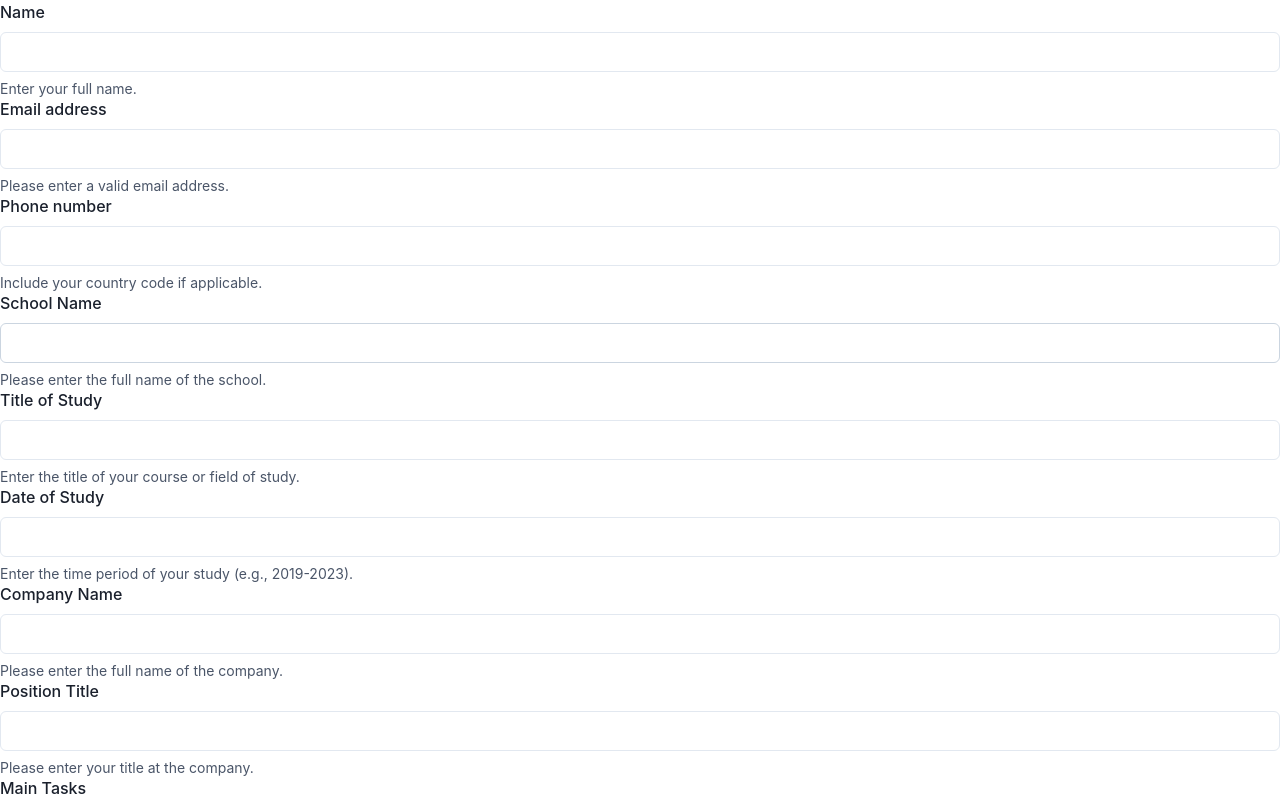
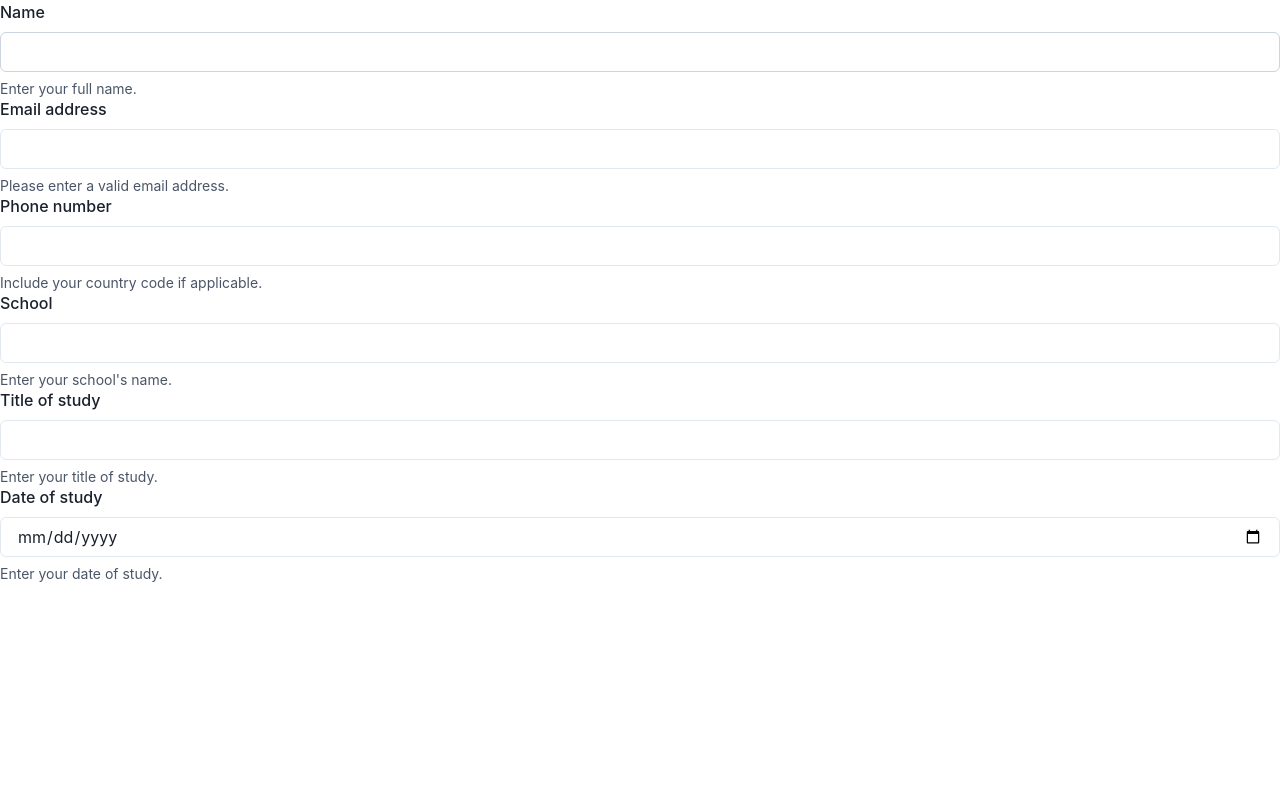
Before and after one commit to ForkEyeee/cv-application, a React (Vite) app: page / in a window 1280 px wide. Shown: the top 800 px of the page. Built offline with nearby package versions, Linux system fonts and the light colour scheme.

Commit message:
refactored controlled elements

```diff
--- a/src/App.jsx
+++ b/src/App.jsx
@@ -8,18 +8,35 @@ import RenderCV from "./components/RenderCV";
 
 function App() {
   const [experience, setExperience] = useState([]);
-  const [name, setName] = useState("");
+  const [personalInfo, setPersonalInfo] = useState({
+    name: "",
+    email: "",
+    phone: "",
+  });
+  const [education, setEducation] = useState({
+    school: "",
+    studyTitle: "",
+    studyDate: "",
+  });
 
   function handleAddExperience() {
     setExperience(experience.concat(<Experience />));
   }
   return (
-    <div>
-      <PersonalInformation name={name} setName={setName} />
-      <Education />
-      <Experience handleAddExperience={handleAddExperience} />
-      {experience}
-      <Button colorScheme="blue">Change</Button> <RenderCV name={name} />
+    <div className="flex">
+      <div className="flex-1">
+        <PersonalInformation
+          personalInfo={personalInfo}
+          setPersonalInfo={setPersonalInfo}
+        />
+        <Education education={education} setEducation={setEducation} />
+        {/* <Experience handleAddExperience={handleAddExperience} />
+        {experience}
+        <Button colorScheme="blue">Change</Button> */}
+      </div>
+      <div>
+        <RenderCV />
+      </div>
     </div>
   );
 }
--- a/src/components/Education.jsx
+++ b/src/components/Education.jsx
@@ -6,45 +6,41 @@ import {
   FormHelperText,
 } from "@chakra-ui/react";
 
-function Education() {
-  const [schoolName, setSchoolName] = useState("");
-  const [studyTitle, setStudyTitle] = useState("");
-  const [studyDate, setStudyDate] = useState("");
-
+function Education({ education, setEducation }) {
   return (
     <div>
       <FormControl>
-        <FormLabel>School Name</FormLabel>
+        <FormLabel>School</FormLabel>
         <Input
-          onChange={e => setSchoolName(e.target.value)}
-          value={schoolName}
+          onChange={e => setEducation({ ...education, school: e.target.value })}
+          value={education.school}
           type="text"
         />
-        <FormHelperText>
-          Please enter the full name of the school.
-        </FormHelperText>
+        <FormHelperText>Enter your school's name.</FormHelperText>
       </FormControl>
+
       <FormControl>
-        <FormLabel>Title of Study</FormLabel>
+        <FormLabel>Title of study</FormLabel>
         <Input
-          onChange={e => setStudyTitle(e.target.value)}
-          value={studyTitle}
+          onChange={e =>
+            setEducation({ ...education, studyTitle: e.target.value })
+          }
+          value={education.studyTitle}
           type="text"
         />
-        <FormHelperText>
-          Enter the title of your course or field of study.
-        </FormHelperText>
+        <FormHelperText>Enter your title of study.</FormHelperText>
       </FormControl>
+
       <FormControl>
-        <FormLabel>Date of Study</FormLabel>
+        <FormLabel>Date of study</FormLabel>
         <Input
-          onChange={e => setStudyDate(e.target.value)}
-          value={studyDate}
-          type="text"
+          onChange={e =>
+            setEducation({ ...education, studyDate: e.target.value })
+          }
+          value={education.studyDate}
+          type="date"
         />
-        <FormHelperText>
-          Enter the time period of your study (e.g., 2019-2023).
-        </FormHelperText>
+        <FormHelperText>Enter your date of study.</FormHelperText>
       </FormControl>
     </div>
   );
--- a/src/components/PersonalInformation.jsx
+++ b/src/components/PersonalInformation.jsx
@@ -6,35 +6,41 @@ import {
   FormErrorMessage,
   FormHelperText,
 } from "@chakra-ui/react";
-function PersonalInformation({ name, setName }) {
-  const [email, setEmail] = useState("");
-  const [phone, setPhone] = useState("");
+function PersonalInformation({ personalInfo, setPersonalInfo }) {
   return (
     <div>
       <FormControl>
         <FormLabel>Name</FormLabel>
         <Input
-          onChange={e => setName(e.target.value)}
-          value={name}
+          onChange={e =>
+            setPersonalInfo({ ...personalInfo, name: e.target.value })
+          }
+          value={personalInfo.name}
           type="text"
         />
         <FormHelperText>Enter your full name.</FormHelperText>
       </FormControl>
+
       <FormControl>
         <FormLabel>Email address</FormLabel>
         <Input
-          onChange={e => setEmail(e.target.value)}
-          value={email}
+          onChange={e =>
+            setPersonalInfo({ ...personalInfo, email: e.target.value })
+          }
+          value={personalInfo.email}
           type="email"
         />
         <FormHelperText>Please enter a valid email address.</FormHelperText>
       </FormControl>
+
       <FormControl>
         <FormLabel>Phone number</FormLabel>
         <Input
-          onChange={e => setPhone(e.target.value)}
-          value={phone}
-          type="number"
+          onChange={e =>
+            setPersonalInfo({ ...personalInfo, phone: e.target.value })
+          }
+          value={personalInfo.phone}
+          type="text"
         />
         <FormHelperText>
           Include your country code if applicable.
--- a/src/components/RenderCV.jsx
+++ b/src/components/RenderCV.jsx
@@ -1,5 +1,11 @@
-function RenderCV({ name }) {
-  return <div>{name}</div>;
+function RenderCV({ name, email, phone }) {
+  return (
+    <>
+      <div>{name}</div>
+      <div>{email}</div>
+      <div>{phone}</div>
+    </>
+  );
 }
 
 export default RenderCV;
```
